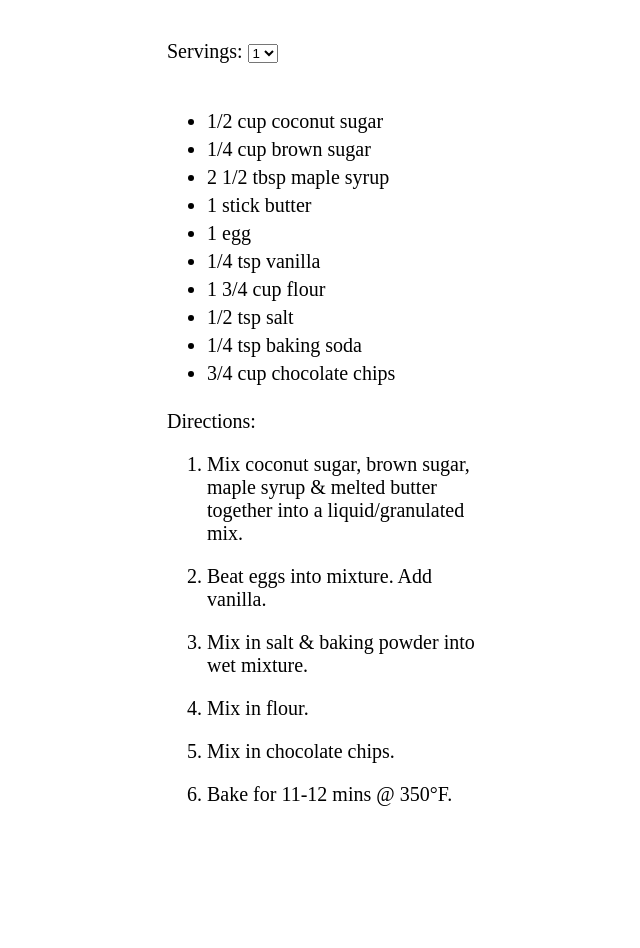
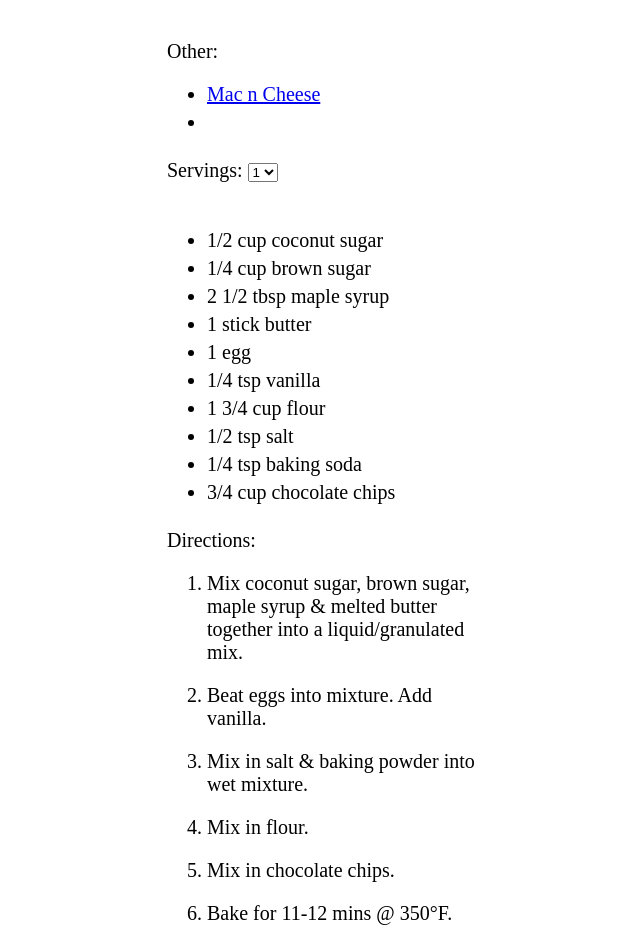
Before and after one commit to KevinMongiello/KevinMongiello.github.io, a plain HTML site: page user.html in a window 1280 px wide. Shown: the whole page, without its empty margins (313-953 px from the left). Before the commit the page ends 866 px from the top, so only its background shows below. Drawn offline with Linux system fonts and the light colour scheme.

Commit message:
Add href to user page

```diff
--- a/user.html
+++ b/user.html
@@ -27,6 +27,12 @@
 <body>
 
   <main>
+    <div>
+      Other:
+      <ul>
+        <li><a href="https://barefeetinthekitchen.com/mac-and-cheese-recipe/#wprm-recipe-container-26373">Mac n Cheese</a><li>
+      </ul>
+    </div>
     <label>Servings:
     </label>
     <select>
```
